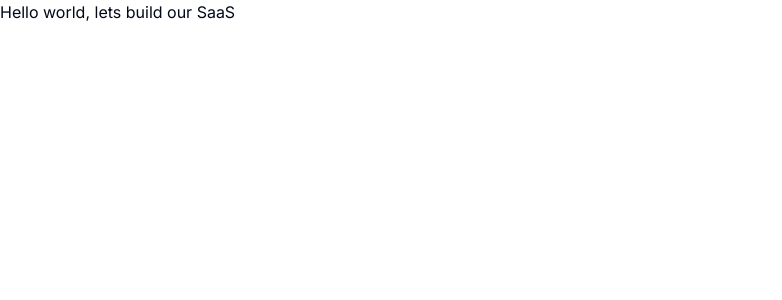
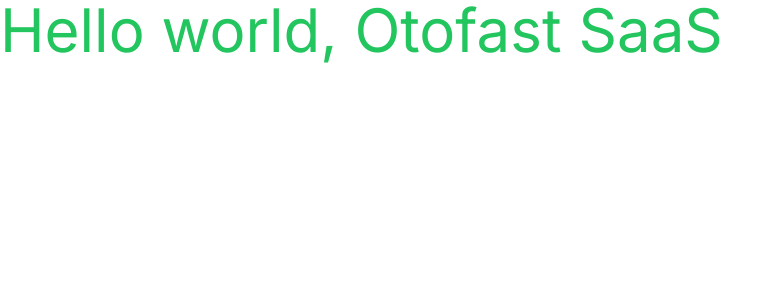
Before and after one commit to marksikaundi/Otofast-SaaS, a Next.js app: page / in a window 1280 px wide. Shown: the top 300 px of the page, without its empty margins (0-782 px from the left). Built offline with nearby package versions, Linux system fonts and the light colour scheme.

Commit message:
testing config

```diff
--- a/app/page.tsx
+++ b/app/page.tsx
@@ -1,6 +1,6 @@
 
 export default function Home() {
   return (
-    <p>Hello world, lets build our SaaS</p>
+    <p className="text-6xl text-green-500">Hello world, Otofast SaaS</p>
   )
 }
```
